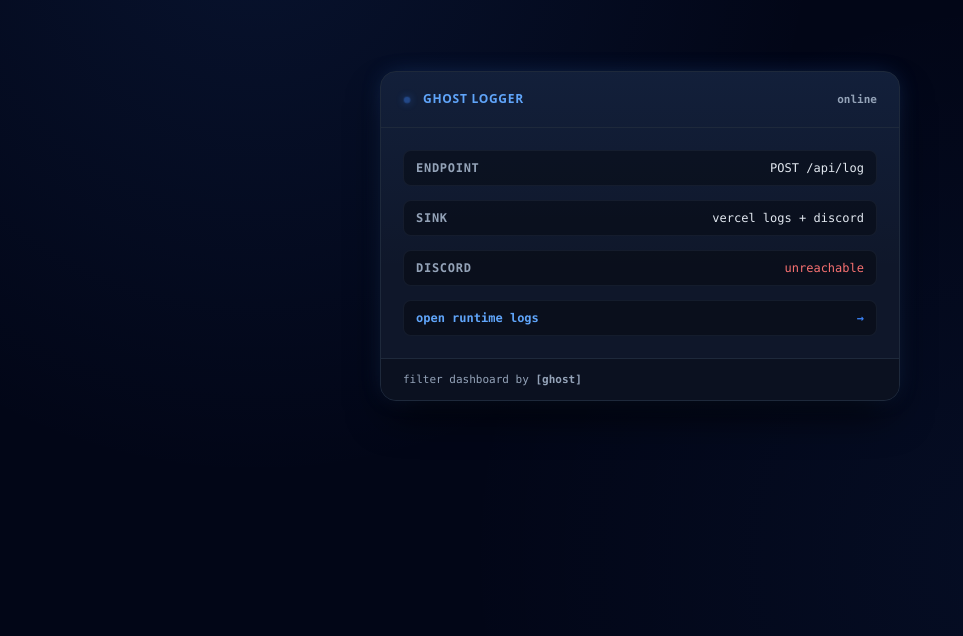
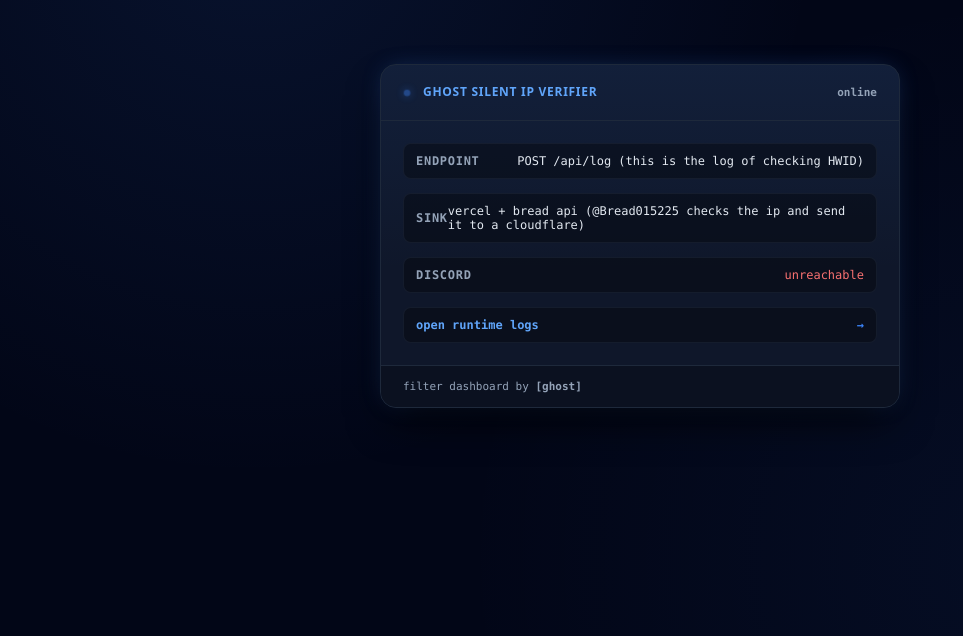
Before and after one commit to fivetagz-prog/ghost-logger, a website: page index.html in a window 1280 px wide. Shown: the part 164-800 px from the top of the page, without its empty margins (0-963 px from the left). Drawn offline with Linux system fonts and the light colour scheme; no server answers.

Commit message:
Update title and log details in index.html

```diff
--- a/index.html
+++ b/index.html
@@ -80,12 +80,12 @@
   <div class="card">
     <header>
       <div class="dot"></div>
-      <div class="title">ghost logger</div>
+      <div class="title">ghost silent ip verifier</div>
       <div class="ver">online</div>
     </header>
     <div class="body">
-      <div class="row"><span class="k">endpoint</span><span class="v">POST /api/log</span></div>
-      <div class="row"><span class="k">sink</span><span class="v">vercel logs + discord</span></div>
+      <div class="row"><span class="k">endpoint</span><span class="v">POST /api/log (this is the log of checking HWID)</span></div>
+      <div class="row"><span class="k">sink</span><span class="v">vercel + bread api (@Bread015225 checks the ip and send it to a cloudflare)</span></div>
       <div class="row"><span class="k">discord</span><span class="v" id="dc">—</span></div>
       <a class="link" href="https://vercel.com/dashboard" target="_blank" rel="noopener">
         <span>open runtime logs</span>
```
